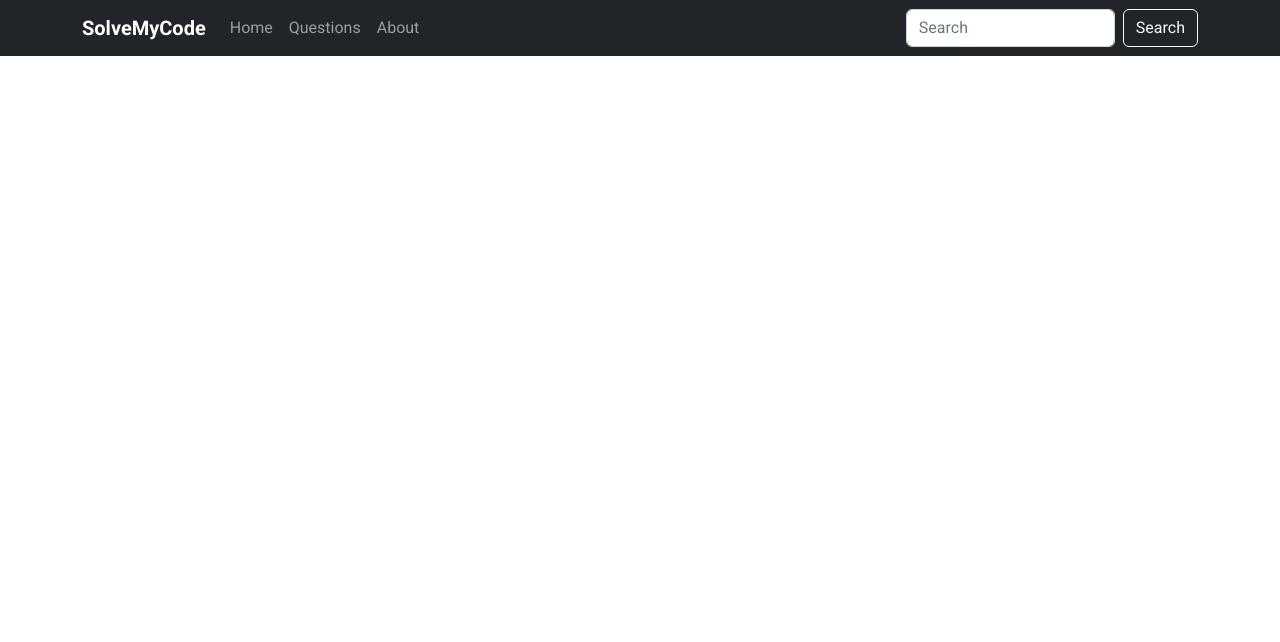
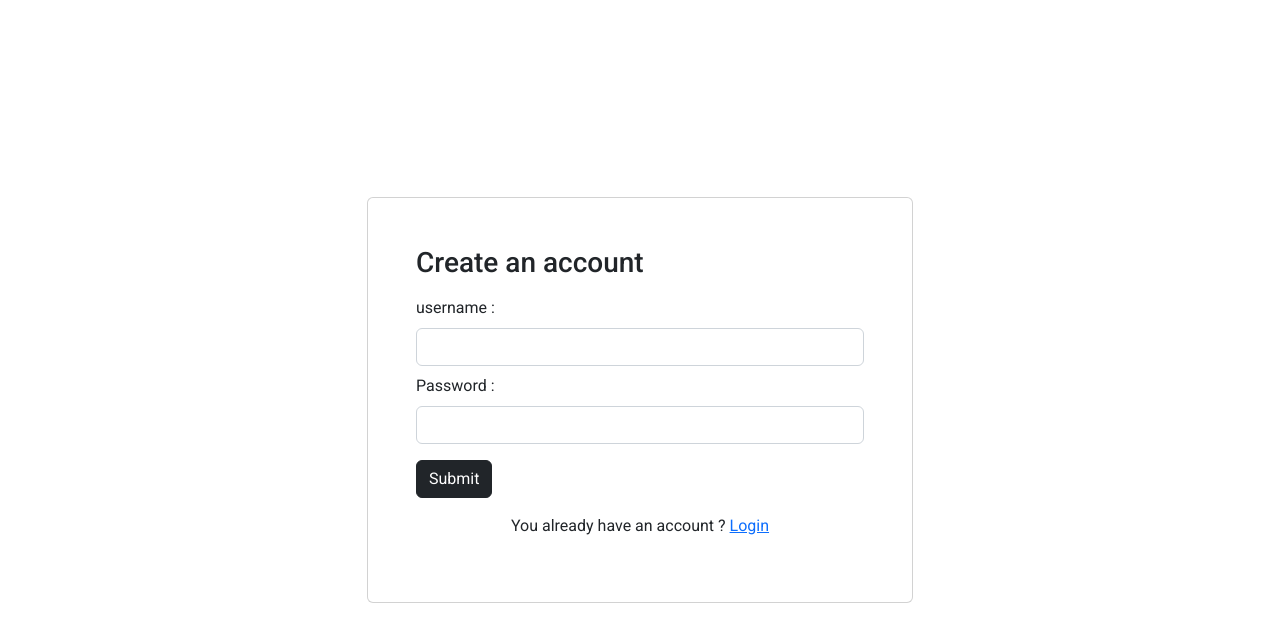
Before and after one commit to LaithMahdi/SolveMyCode_FrontEnd, a React (Create React App) app: page /sign in a window 1280 px wide. Shown: the top 642 px of the page. Built offline with nearby package versions, Linux system fonts and the light colour scheme.

Commit message:
adding authentification of user

```diff
--- a/src/App.js
+++ b/src/App.js
@@ -1,4 +1,4 @@
-import { BrowserRouter, Link, Route, Routes } from "react-router-dom";
+import { BrowserRouter,Route, Routes } from "react-router-dom";
 import "bootstrap/dist/css/bootstrap.css";
 import "bootstrap/dist/js/bootstrap.js";
 import React from "react";
@@ -8,69 +8,21 @@ import Detail from "./pages/Question/DetailPage";
 import "./App.css";
 import UpdatingQuestion from "./pages/Question/UpdatingQuestion";
 import AboutPage from "./pages/AboutPage";
+import Login from "./pages/Login";
+import Singup from "./pages/Singup";
 
 const App = () => {
-
   return (
     <BrowserRouter>
       <div className="App">
-        <nav className="navbar navbar-expand-lg  navbar-dark  bg-dark  fixed-top">
-          <div className="container">
-            <Link className="navbar-brand" to="/">
-              <strong>SolveMyCode</strong>
-            </Link>
-            <button
-              className="navbar-toggler"
-              type="button"
-              data-bs-toggle="collapse"
-              data-bs-target="#navbarSupportedContent"
-              aria-controls="navbarSupportedContent"
-              aria-expanded="false"
-              aria-label="Toggle navigation"
-            >
-              <span className="navbar-toggler-icon"></span>
-            </button>
-            <div
-              className="collapse navbar-collapse"
-              id="navbarSupportedContent"
-            >
-              <ul className="navbar-nav me-auto mb-2 mb-lg-0">
-                <li className="nav-item">
-                  <Link to="/" className="nav-link">
-                    Home
-                  </Link>
-                </li>
-                <li className="nav-item">
-                  <Link to="/question" className="nav-link">
-                    Questions{" "}
-                  </Link>{" "}
-                </li>
-                <li className="nav-item">
-                  <Link to="/about" className="nav-link">
-                    About
-                  </Link>
-                </li>
-              </ul>
-              <form className="d-flex">
-                <input
-                  className="form-control me-2"
-                  type="search"
-                  placeholder="Search"
-                  aria-label="Search"
-                />
-                <button className="btn btn-outline-light" type="submit">
-                  Search
-                </button>
-              </form>
-            </div>
-          </div>
-        </nav>
         <Routes>
           <Route path="/" exact element={<HomePage />} />
           <Route path="/question" element={<QuestionsPage />} />
           <Route path="/about" element={<AboutPage />} />
           <Route path="/detail/:id" element={<Detail />} />
-          <Route path="/edit/:id" element={<UpdatingQuestion/>} />
+          <Route path="/edit/:id" element={<UpdatingQuestion />} />
+          <Route path="/login" element={<Login />} />
+          <Route path="/sign" element={<Singup />} />
         </Routes>
       </div>
     </BrowserRouter>
--- /dev/null
+++ b/src/components/Navbar.js
@@ -0,0 +1,79 @@
+import React from 'react'
+import { Link } from 'react-router-dom'
+
+export default function Navbar() {
+  return (
+    <nav className="navbar navbar-expand-lg  navbar-dark  bg-dark  fixed-top">
+          <div className="container">
+            <Link className="navbar-brand" to="/">
+              <strong>SolveMyCode</strong>
+            </Link>
+            <button
+              className="navbar-toggler"
+              type="button"
+              data-bs-toggle="collapse"
+              data-bs-target="#navbarSupportedContent"
+              aria-controls="navbarSupportedContent"
+              aria-expanded="false"
+              aria-label="Toggle navigation"
+            >
+              <span className="navbar-toggler-icon"></span>
+            </button>
+            <div
+              className="collapse navbar-collapse"
+              id="navbarSupportedContent"
+            >
+              <ul className="navbar-nav me-auto mb-2 mb-lg-0">
+                <li className="nav-item">
+                  <Link to="/" className="nav-link">
+                    Home
+                  </Link>
+                </li>
+                <li className="nav-item">
+                  <Link to="/question" className="nav-link">
+                    Questions{" "}
+                  </Link>{" "}
+                </li>
+                <li className="nav-item">
+                  <Link to="/about" className="nav-link">
+                    About
+                  </Link>
+                </li>
+              </ul>
+              <form className="d-flex">
+                <div className="dropdown">
+                  <button
+                    className="dropdown-toggle text-white"
+                    type="button"
+                    id="dropdownMenuButton1"
+                    data-bs-toggle="dropdown"
+                    aria-expanded="false"
+                  >
+                    Connect
+                  </button>
+                  <ul
+                    className="dropdown-menu"
+                    aria-labelledby="dropdownMenuButton1"
+                  >
+                    <li>
+                      <button className="dropdown-item">
+                        <Link className="text-dark text-decoration-none" to="/login">
+                          Login
+                        </Link>
+                      </button>
+                    </li>
+                    <li>
+                      <button className="dropdown-item">
+                        <Link className="text-dark text-decoration-none">
+                          logout
+                        </Link>
+                      </button>
+                    </li>
+                  </ul>
+                </div>
+              </form>
+            </div>
+          </div>
+        </nav>
+  )
+}
--- a/src/config/utils.js
+++ b/src/config/utils.js
@@ -1,6 +1,7 @@
 // to make url public for api
 export const API_URL = 'https://127.0.0.1:8000/api/questions';
 export const API_URL_ANSWSER = 'https://127.0.0.1:8000/api/answers';
+export const API_URL_USER = 'https://127.0.0.1:8000/api/users';
 // for format date
 export function getTimeAgo(date) {
   const now = new Date();
--- a/src/pages/HomePage.js
+++ b/src/pages/HomePage.js
@@ -7,6 +7,7 @@ import AOS from "aos";
 import "../style/style.css";
 import Contact from "../components/Contact";
 import FooterCop from "../components/FooterCop";
+import Navbar from "../components/Navbar";
 
 function HomePage() {
   useEffect(() => {
@@ -18,6 +19,7 @@ function HomePage() {
   });
   return (
     <div className="mt-5">
+      <Navbar />
       <div
         className="row d-flex justify-content-start align-items-center"
         id="header"
--- /dev/null
+++ b/src/pages/Login.js
@@ -0,0 +1,52 @@
+import React, { useState } from "react";
+import { Link } from "react-router-dom";
+
+export default function Login() {
+  const [username, setUserName] = useState("");
+  const [password, setPassword] = useState("");
+  return (
+    <div className="">
+      <div className="container">
+        <div className="row d-flex justify-content-center align-items-center"  style={{height:"100vh"}}>
+          <div className="col-6">
+            <div className="card p-5">
+              <h3>Welcome user</h3>
+              <form>
+              <div>
+                <label className="my-2">username :</label>
+                <input
+                  type="text"
+                  id="username"
+                  value={username}
+                  onChange={(e) => setUserName(e.target.value)}
+                  className="form-control"
+                  required={true}
+                />
+              </div>
+
+              <div>
+                <label className="my-2">Password :</label>
+                <input
+                  type="password"
+                  id="password"
+                  value={password}
+                  onChange={(e) => setPassword(e.target.value)}
+                  className="form-control"
+                  required={true}
+                />
+              </div>
+                <div>
+                <input type="submit" className="btn btn-dark my-3" />
+
+                <br />
+                <p className="text-center">You don't have an account ? <Link to="/sign">Sign up</Link></p>
+
+                </div>
+              </form>
+            </div>
+          </div>
+        </div>
+      </div>
+    </div>
+  );
+}
--- a/src/pages/Question/QuestionsPage.js
+++ b/src/pages/Question/QuestionsPage.js
@@ -4,6 +4,8 @@ import axios from "axios";
 import { API_URL, API_URL_ANSWSER } from "../../config/utils";
 import "../../style/style.css";
 import AddQuestion from "../../components/AddQuestion";
+import FooterCop from "../../components/FooterCop";
+import Navbar from "../../components/Navbar";
 
 const QuestionsPage = () => {
   const [questions, setQuestions] = useState([]);
@@ -58,6 +60,7 @@ const QuestionsPage = () => {
 
   return (
     <div style={{ backgroundColor: "#f6f6f6" }}>
+      <Navbar />
       <div className="container mt-5">
         {loading ? (
           <div className="d-flex justify-content-center" style={{marginTop:"50vh"}}>
@@ -236,6 +239,7 @@ const QuestionsPage = () => {
 
 
       </div>
+      <FooterCop />
     </div>
   );
 };
--- /dev/null
+++ b/src/pages/Singup.js
@@ -0,0 +1,81 @@
+import axios from 'axios';
+import React, { useState } from 'react'
+import { Link, useNavigate } from 'react-router-dom';
+import { API_URL_USER } from '../config/utils';
+
+export default function Singup() {
+    const [username, setUserName] = useState("");
+    const [password, setPassword] = useState("");
+    const [alert, setAlert] = useState(null);
+    const navigate = useNavigate();  // Access the history object
+    const handleSubmit = async (e) => {
+        e.preventDefault();
+
+        try {
+          const response = await axios.post(API_URL_USER, {
+            email: username,
+            roles: ["ROLE_USER"],
+            password: password
+          });
+
+          console.log(response.data); // Handle the response data as needed
+
+          // Reset the form
+          setUserName("");
+          setPassword("");
+          setAlert("Account created successfully!");
+          navigate("/");
+        } catch (error) {
+          console.error(error);
+          setAlert("Error creating account. Please try again.");
+
+        }
+      };
+    return (
+      <div className="">
+        <div className="container">
+          <div className="row d-flex justify-content-center align-items-center"  style={{height:"100vh"}}>
+            <div className="col-6">
+              <div className="card p-5">
+                <h3>Create an account</h3>
+                {alert && <div className="alert">{alert}</div>} {/* Render the alert message */}
+
+                <form onSubmit={handleSubmit}>
+                <div>
+                  <label className="my-2">username :</label>
+                  <input
+                    type="text"
+                    id="username"
+                    value={username}
+                    onChange={(e) => setUserName(e.target.value)}
+                    className="form-control"
+                    required={true}
+                  />
+                </div>
+
+                <div>
+                  <label className="my-2">Password :</label>
+                  <input
+                    type="password"
+                    id="password"
+                    value={password}
+                    onChange={(e) => setPassword(e.target.value)}
+                    className="form-control"
+                    required={true}
+                  />
+                </div>
+                  <div>
+                  <input type="submit" className="btn btn-dark my-3" />
+
+                  <br />
+                  <p className="text-center">You already have an account ? <Link to="/login">Login</Link></p>
+
+                  </div>
+                </form>
+              </div>
+            </div>
+          </div>
+        </div>
+      </div>
+    )
+}
--- a/src/style/style.css
+++ b/src/style/style.css
@@ -37,7 +37,8 @@
     padding-bottom: 2.5rem;
 }
 #footer {
-    background: url(/public/assests/bg_2.png) center center no-repeat;
+    /* background: url(/public/assests/bg_2.png) center center no-repeat; */
+    background-color: #ffffff;
     background-size: cover;
 }
 #footer ul{
```
Also changed, not shown: src/pages/AboutPage.js (+7 -0 lines).
